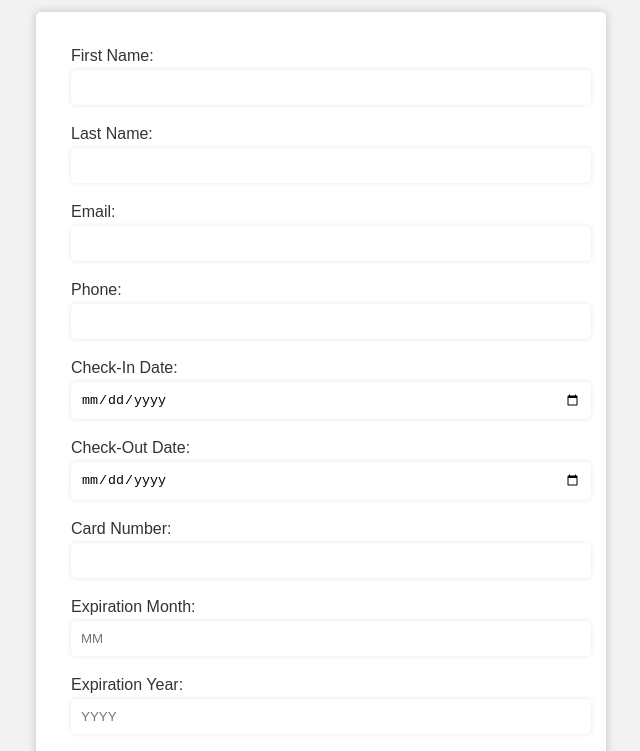
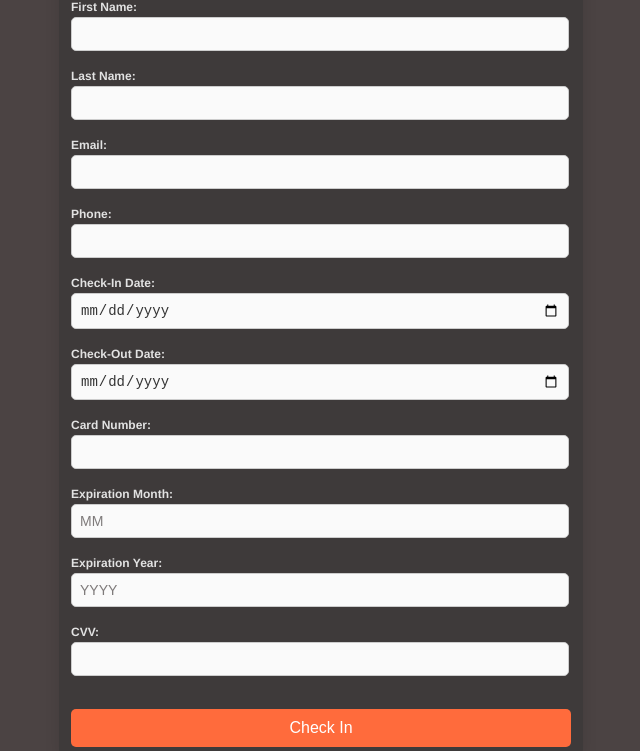
Before and after one commit to RaphaelBenoliel/Check_In_Hotel, a website with bundled scripts: page src/checkin.html in a window 1280 px wide. Shown: the part 68-819 px from the top of the page, without its empty margins (319-959 px from the left). Built offline with nearby package versions, Linux system fonts and the light colour scheme; some packages are replaced by stand-ins of ours; what body-parser would draw is missing.

Commit message:
change the style

```diff
--- a/src/checkin.html
+++ b/src/checkin.html
@@ -6,46 +6,60 @@
   <link rel="stylesheet" href="style.css" />
 </head>
 <body>
-    <div id="success-container" style="display: none; background-color: #4CAF50; color: white; padding: 10px; text-align: center; margin-bottom: 10px; border-radius: 5px;">
+  <div class="container">
+    <div id="success-container">
       <p id="success-message"></p>
     </div>
-  <h1>Hotel Check-In</h1>
+    <h1>Hotel Check in</h1>
     <form id="check-in-form" action="/check-in" method="post">
+      <div class="form-group">
         <label for="client-firstname">First Name:</label>
         <input type="text" id="client-firstname" name="client-firstname" required />
-
+      </div>
+      <div class="form-group">
         <label for="client-lastname">Last Name:</label>
         <input type="text" id="client-lastname" name="client-lastname" required />
-
+      </div>
+      <div class="form-group">
         <label for="client-email">Email:</label>
         <input type="email" id="client-email" name="client-email" required />
-
+      </div>
+      <div class="form-group">
         <label for="client-phone">Phone:</label>
         <input type="tel" id="client-phone" name="client-phone" required />
-
+      </div>
+      <div class="form-group">
         <label for="check-in-date">Check-In Date:</label>
         <input type="date" id="check-in-date" name="check-in-date" required />
-
+      </div>
+      <div class="form-group">
         <label for="check-out-date">Check-Out Date:</label>
         <input type="date" id="check-out-date" name="check-out-date" required />
-
+      </div>
+      <div class="form-group">
         <label for="card-number">Card Number:</label>
         <input type="text" id="card-number" name="card-number" required />
-
+      </div>
+      <div class="form-group">
         <label for="exp-month">Expiration Month:</label>
         <input type="text" id="exp-month" name="exp-month" placeholder="MM" required />
-
+      </div>
+      <div class="form-group">
         <label for="exp-year">Expiration Year:</label>
         <input type="text" id="exp-year" name="exp-year" placeholder="YYYY" required />
-
+      </div>
+      <div class="form-group">
         <label for="cvc">CVV:</label>
         <input type="text" id="cvc" name="cvc" required />
+      </div>
       <div id="error-container">
         <p><strong>Validation Errors:</strong></p>
         <ul id="error-list"></ul>
       </div>
       <button type="submit">Check In</button>
     </form>
+  </div>
+
   <script type="module" src="https://www.gstatic.com/firebasejs/9.1.3/firebase-app.js"></script>
   <script type="module" src="https://www.gstatic.com/firebasejs/9.1.3/firebase-database.js"></script>
   <script type="module" src="index.js"></script>
--- a/src/style.css
+++ b/src/style.css
@@ -1,65 +1,145 @@
 body {
-    font-family: Arial, sans-serif;
-    background-color: #f2f2f2;
+  font-family: 'Helvetica Neue', Arial, sans-serif;
+  background-color: #3c3333eb;
+  margin: 0;
+  padding: 0;
+  display: flex;
+  justify-content: center;
+  align-items: center;
+  min-height: 100vh;
+}
+
+.container {
+  width: 100%;
+  max-width: 500px; /* Adjusted max-width */
+  padding: 12px; /* Reduced padding */
+  background-color: #393838b9;
+  border-radius: 10px;
+  box-shadow: 0 5px 15px rgba(0, 0, 0, 0.1);
+  transition: transform 0.3s ease, box-shadow 0.3s ease;
+}
+
+.container:hover {
+  transform: translateY(-3px);
+  box-shadow: 0 10px 20px rgba(0, 0, 0, 0.2);
 }
 
 h1 {
-    text-align: center;
-    color: #333;
+  color: #ffffff;
+  font-size: 1.6em; /* Reduced font size */
+  margin-bottom: 10px; /* Reduced margin */
 }
 
 form {
-    max-width: 500px;
-    margin: 0 auto;
-    padding: 35px;
-    background-color: #fff;
-    border-radius: 5px;
-    box-shadow: 0 0 10px rgba(0, 0, 0, 0.2);
+  text-align: left;
+}
+
+.form-group {
+  margin-bottom: 10px; /* Reduced margin */
 }
 
 label {
   display: block;
-    margin-bottom: 5px;
-    color: #333;
+  margin-bottom: 3px; /* Reduced margin */
+  color: #e2e2e2;
+  font-weight: bold;
+  font-size: 12px; /* Reduced font size */
 }
 
 input[type="text"],
 input[type="email"],
 input[type="tel"],
-  input[type="date"] {
-    width: 100%;
-    padding: 10px;
-    margin-bottom: 20px;
-    border: none;
+input[type="date"],
+input[type="password"] {
+  width: calc(100% - 20px); /* Adjusted width based on reduced padding */
+  padding: 8px; /* Reduced padding */
+  margin-bottom: 8px; /* Reduced margin */
+  border: 1px solid #ccc;
   border-radius: 5px;
-    box-shadow: 0 0 5px rgba(0, 0, 0, 0.1);
+  background: #fafafa;
+  font-size: 14px; /* Reduced font size */
+  color: #333;
+  transition: border-color 0.3s ease, box-shadow 0.3s ease;
+}
+
+input[type="text"]:focus,
+input[type="email"]:focus,
+input[type="tel"]:focus,
+input[type="date"]:focus,
+input[type="password"]:focus {
+  border-color: #FF6B3C;
+  box-shadow: 0 0 8px rgba(0, 123, 255, 0.25);
 }
 
 button[type="submit"] {
-    display: block;
+  margin-top: 15px; /* Reduced margin */
   width: 100%;
-    padding: 10px;
-    background-color: #025ec2;
-    color: #fff;
+  padding: 10px; /* Reduced padding */
+  background-color: #FF6B3C;
+  color: #ffffff;
   border: none;
   border-radius: 5px;
   cursor: pointer;
+  font-size: 16px; /* Reduced font size */
+  transition: background-color 0.3s ease, box-shadow 0.3s ease;
 }
 
 button[type="submit"]:hover {
-    background-color: #555;
+  background-color: #ff693c8a;
+  box-shadow: 0 8px 16px rgba(237, 119, 1, 0.25);
 }
 
 #error-container {
   display: none;
-    background-color: #f44336;
-    color: white;
-    padding: 10px;
-    margin-top: 10px;
+  background-color: #ffcccc;
+  color: rgb(199, 61, 61);
+  padding: 10px; /* Reduced padding */
+  margin-top: 8px; /* Reduced margin */
   border-radius: 5px;
+  font-size: 12px; /* Reduced font size */
 }
 
-/* Style for individual error messages */
+
+#error-container p {
+  margin: 0;
+  font-weight: bold;
+}
+
+#error-list {
+  list-style-type: none;
+  padding-left: 0;
+  margin: 6px 0 0 0; /* Reduced margin */
+}
+
 .error-message {
-    margin-bottom: 5px;
+  margin-bottom: 6px; /* Reduced margin */
 }
+
+#success-container {
+  display: none;
+  background-color: #4CAF50;
+  color: white;
+  padding: 8px; /* Reduced padding */
+  text-align: center;
+  margin-bottom: 15px; /* Reduced margin */
+  border-radius: 5px;
+  font-size: 14px; /* Reduced font size */
+}
+
+input::placeholder {
+  color: #7e7a7a;
+}
+
+@media (max-width: 600px) {
+  .container {
+    padding: 10px; /* Further reduced padding */
+  }
+
+  h1 {
+    font-size: 1.9em; /* Further reduced font size */
+  }
+
+  button[type="submit"] {
+    font-size: 14px; /* Further reduced font size */
+  }
+}
```
Lines whose indentation alone changed are shown as unchanged.
